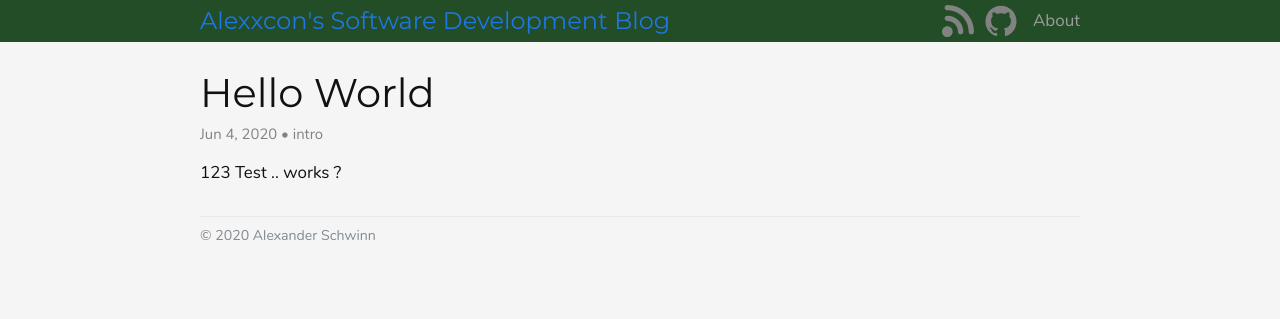
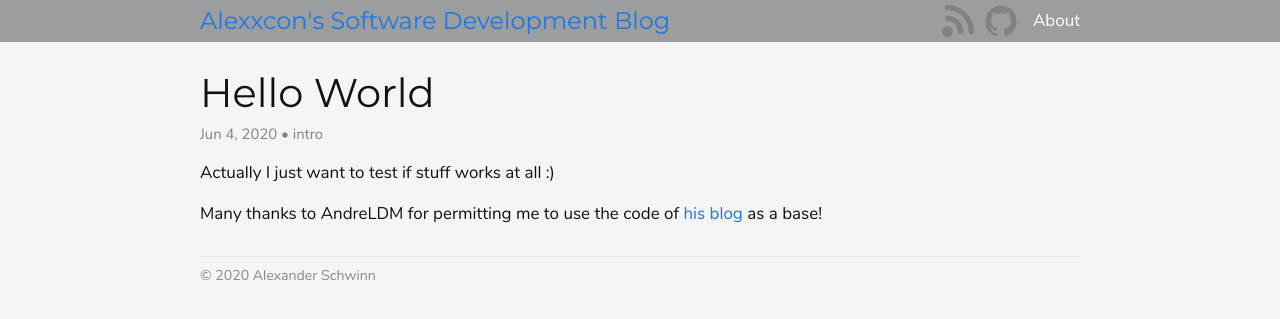
Before and after one commit to alexxcons/alexxcons.github.io, a Jekyll site: the page built from _posts/2020-06-04-hello-world.md, in a window 1280 px wide. Shown: the top 319 px of the page. Built offline with Jekyll 4.4.1, drawn with Linux system fonts in a browser that asks for light colours.

Commit message:
random improvements

```diff
--- a/_posts/2020-06-04-hello-world.md
+++ b/_posts/2020-06-04-hello-world.md
@@ -5,4 +5,6 @@ date:   2020-06-04 22:51:00
 tags: intro
 comments: false
 ---
-123 Test .. works ?
+Actually I just want to test if stuff works at all :)
+
+Many thanks to AndreLDM for permitting me to use the code of [his blog](https://andreldm.com){:target="_blank"} as a base!
--- a/_sass/_layout.scss
+++ b/_sass/_layout.scss
@@ -89,7 +89,7 @@
  * Site Header
  */
 .site-header {
-  background-color: #224d26;
+  background-color: #9b9d9e;
   margin-bottom: 1.8rem;
 }
 
@@ -125,7 +125,7 @@
   .link {
     line-height: 1rem;
     padding-left: 12px;
-    color: #9b9d9e;
+    color: #ffffff;
     vertical-align: middle;
 
     &:hover {
```
Also changed, not shown: _favicon.svg (deleted), favicon.ico.
